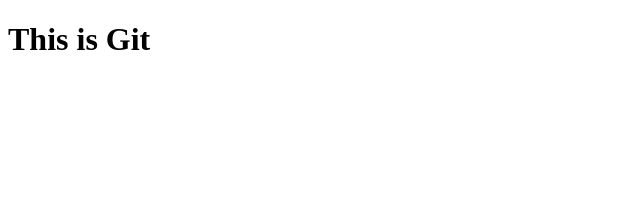
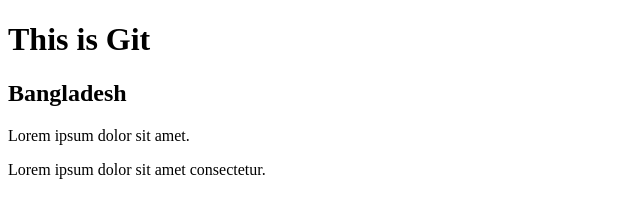
Before and after one commit to Anikhossain854/Git-practice, a plain HTML site: page index.html in a window 1280 px wide. Shown: the whole page, without its empty margins (0-640 px from the left). Drawn offline with Linux system fonts and the light colour scheme.

Commit message:
adding a paragraph

```diff
--- a/index.html
+++ b/index.html
@@ -7,5 +7,8 @@
 </head>
 <body>
     <h1>This is Git</h1>
+    <h2>Bangladesh</h2>
+    <p>Lorem ipsum dolor sit amet.</p>
+    <p>Lorem ipsum dolor sit amet consectetur.</p>
 </body>
 </html>
```
